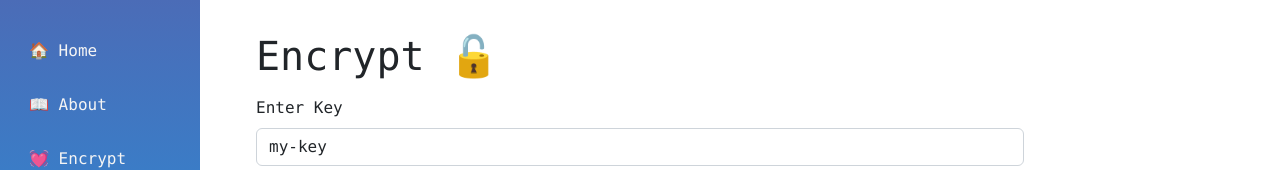
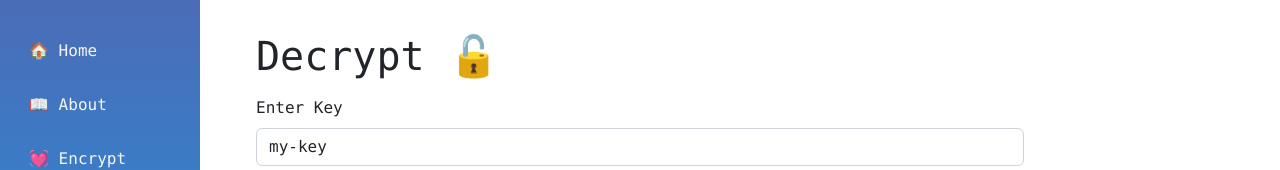
Before and after one commit to osawa-koki/rc4-encrypt-decrypt_er, a Next.js app: page /decrypt in a window 1280 px wide. Shown: the top 170 px of the page. Built offline with nearby package versions, Linux system fonts and the light colour scheme.

Commit message:
小さな修正。

```diff
--- a/pages/decrypt.tsx
+++ b/pages/decrypt.tsx
@@ -44,7 +44,7 @@ export default function EncryptPage() {
   return (
     <Layout>
       <div id="Encrypt">
-        <h1>Encrypt 🔓</h1>
+        <h1>Decrypt 🔓</h1>
         <Form>
           <Form.Group className="mt-3">
             <Form.Label>Enter Key</Form.Label>
```
